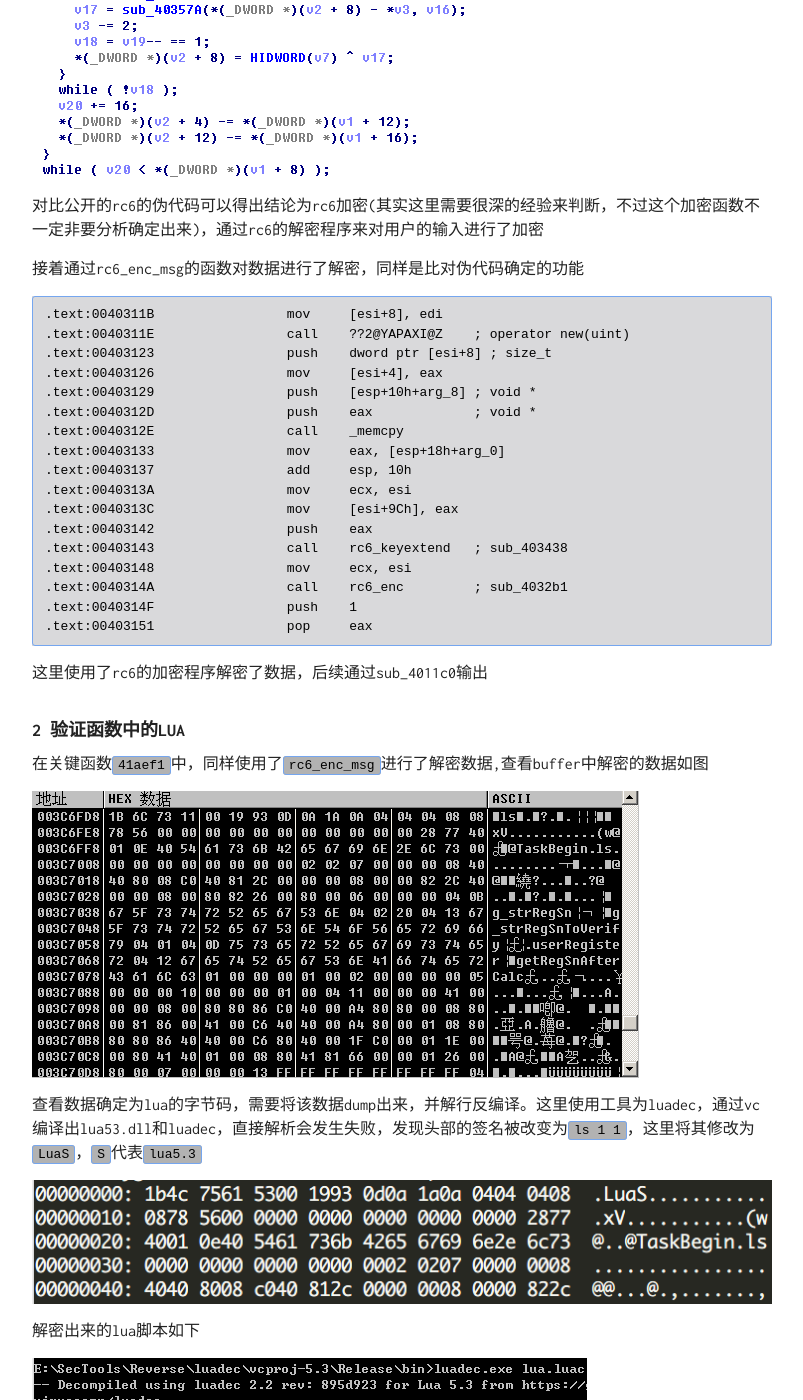
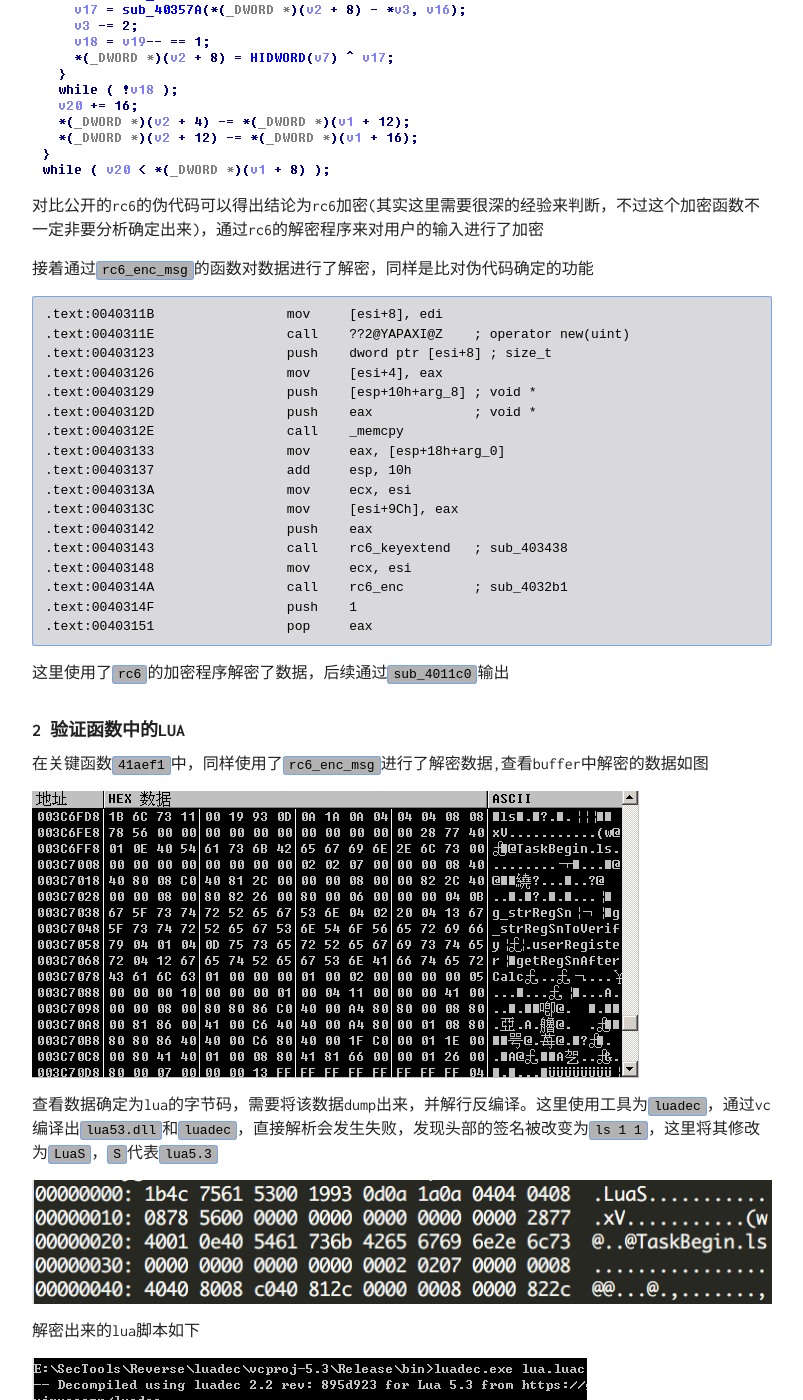
Before and after one commit to pench3r/OldBlog, a Jekyll site: the page built from _posts/2018-09-07-2016kanxuectf-second.md, in a window 1280 px wide and 1400 px high, scrolled down 3001 px. Shown: the whole window, without its empty margins (238-1041 px from the left). Built offline with Jekyll 4.4.1, drawn with Linux system fonts in a browser that asks for light colours; comment, search, counter and statistics services are not loaded; some of the changed text lies outside the part shown.

```diff
--- a/_posts/2018-09-07-2016kanxuectf-second.md
+++ b/_posts/2018-09-07-2016kanxuectf-second.md
@@ -9,9 +9,9 @@ title: "[Reverse] 看雪2016ctf-第二题-solution"
 
 1. 一开始的切入点，通过`getwindowtext`断点进行跟踪调试，断下后分析之后紧跟的几个函数，简单判断用户的输入长度、是否为数字和字母、以及很关键的一个加密函数，会加密用户的输入，然后返回上层函数
 
-2. 接着会申请新的内存并从42d864处copy数据，又调用解密函数会将传入的数据解密，然后通过后续的4011c0输出到程序的窗体中
+2. 接着会申请新的内存并从`42d864`处`copy`数据，又调用解密函数会将传入的数据解密，然后通过后续的`4011c0`输出到程序的窗体中
 
-3. 跟踪调试到调用41aef1处，后续有跳转，配合`setwindowtext`调试发现当41aef1返回0时，验证失败；判断41aef1为关键的验证函数
+3. 跟踪调试到调用`41aef1`处，后续有跳转，配合`setwindowtext`调试发现当`41aef1`返回0时，验证失败；判断`41aef1`为关键的验证函数
 
 
 ### 0x01 完整分析 ###
@@ -19,7 +19,7 @@ title: "[Reverse] 看雪2016ctf-第二题-solution"
 
 #### 1 确定关键的加密算法RC6 ####
 
-首先通过getwindowtext获取用户的输入，后面进行了简单的判断
+首先通过`getwindowtext`获取用户的输入，后面进行了简单的判断
 
 ![ctf]({{ '/images/201809/kanxue2016_ctf_1_1.png' | prepend: site.baseurl }})
 
@@ -80,7 +80,7 @@ title: "[Reverse] 看雪2016ctf-第二题-solution"
 	.text:004030EF                 pop     eax
 	.text:004030F0                 jmp     short loc_4030F4
 
-识别的关键是通过rc6_keyextend和rc6_desc来识别，通过ida的伪代码对比确认的
+识别的关键是通过`rc6_keyextend`和`rc6_desc`来识别，通过ida的伪代码对比确认的
 
 	.text:00403442                 call    sub_40342C      ; return 0x5163
 	.text:00403447                 mov     ebx, eax
@@ -96,7 +96,7 @@ title: "[Reverse] 看雪2016ctf-第二题-solution"
 
 对比公开的rc6的伪代码可以得出结论为rc6加密(其实这里需要很深的经验来判断，不过这个加密函数不一定非要分析确定出来)，通过rc6的解密程序来对用户的输入进行了加密
 
-接着通过rc6_enc_msg的函数对数据进行了解密，同样是比对伪代码确定的功能
+接着通过`rc6_enc_msg`的函数对数据进行了解密，同样是比对伪代码确定的功能
 
 	.text:0040311B                 mov     [esi+8], edi
 	.text:0040311E                 call    ??2@YAPAXI@Z    ; operator new(uint)
@@ -116,7 +116,7 @@ title: "[Reverse] 看雪2016ctf-第二题-solution"
 	.text:0040314F                 push    1
 	.text:00403151                 pop     eax
 
-这里使用了rc6的加密程序解密了数据，后续通过sub_4011c0输出
+这里使用了`rc6`的加密程序解密了数据，后续通过`sub_4011c0`输出
 
 #### 2 验证函数中的LUA ####
 
@@ -124,7 +124,7 @@ title: "[Reverse] 看雪2016ctf-第二题-solution"
 
 ![ctf]({{ '/images/201809/kanxue2016_ctf_1_3.png' | prepend: site.baseurl }})
 
-查看数据确定为lua的字节码，需要将该数据dump出来，并解行反编译。这里使用工具为luadec，通过vc编译出lua53.dll和luadec，直接解析会发生失败，发现头部的签名被改变为`ls 1 1`，这里将其修改为`LuaS`，`S`代表`lua5.3`
+查看数据确定为lua的字节码，需要将该数据dump出来，并解行反编译。这里使用工具为`luadec`，通过vc编译出`lua53.dll`和`luadec`，直接解析会发生失败，发现头部的签名被改变为`ls 1 1`，这里将其修改为`LuaS`，`S`代表`lua5.3`
 
 ![ctf]({{ '/images/201809/kanxue2016_ctf_1_4.png' | prepend: site.baseurl }})
 
@@ -138,7 +138,7 @@ title: "[Reverse] 看雪2016ctf-第二题-solution"
 
 ![ctf]({{ '/images/201809/kanxue2016_ctf_1_6.png' | prepend: site.baseurl }})
 
-定位到winmain函数中41ad8f函数首先对这2个函数分别解行解密然后注册对应的函数，使用`lua_pushcclosure`将函数压栈，然后配合lua_setglobal进行函数的注册，整理知道`fnGetRegSnToVerify`地址为`sub_4019A2`,`fnCalcUserInputRegSnAfterEnc`地址为`sub_4019C7`.
+定位到`winmain`函数中`41ad8f`函数首先对这2个函数分别解行解密然后注册对应的函数，使用`lua_pushcclosure`将函数压栈，然后配合`lua_setglobal`进行函数的注册，整理知道`fnGetRegSnToVerify`地址为`sub_4019A2`,`fnCalcUserInputRegSnAfterEnc`地址为`sub_4019C7`.
 
 `fnGetRegSnToVerify`会返回固定的32字节数据。
 
```
